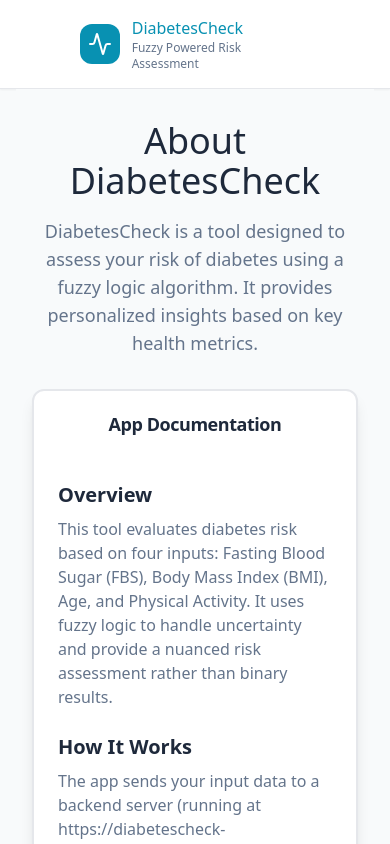
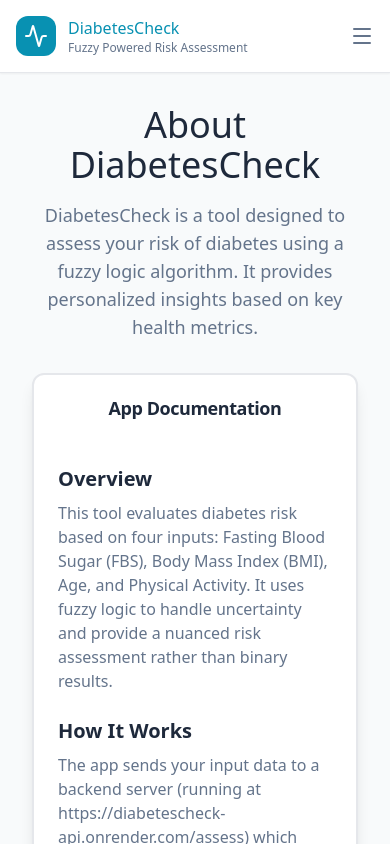
Before and after one commit to BinongoIsrael/diabetes-check-frontend, a React (Vite) app: page /about in a window 390 px wide. Shown: the top 844 px of the page. Built offline with nearby package versions, Linux system fonts and the light colour scheme.

Commit message:
Update responsiveness of header component.

```diff
--- a/src/components/Header.tsx
+++ b/src/components/Header.tsx
@@ -1,12 +1,15 @@
 // Header.tsx
-import { Activity } from "lucide-react";
+import { Activity, Menu } from "lucide-react";
 import { Link } from "react-router-dom";
+import { useState } from "react";
 
 export function Header() {
+  const [isMenuOpen, setIsMenuOpen] = useState(false);
+
   return (
-    <header className="w-full border-b bg-card shadow-sm">
-      <div className="container px-20 py-4">
-        <div className="flex items-center justify-between">
+    <header className="w-full border-b bg-card shadow-sm relative">
+      <div className="container mx-auto px-4 sm:px-6 lg:px-20 py-4">
+        <div className="flex items-center justify-between relative">
           <div className="flex items-center gap-3">
             <div className="w-10 h-10 rounded-lg bg-primary flex items-center justify-center">
               <Activity className="w-6 h-6 text-primary-foreground" />
@@ -30,8 +33,38 @@
               About
             </Link>
           </nav>
+          <button
+            className="md:hidden text-muted-foreground hover:text-foreground transition-colors"
+            onClick={() => setIsMenuOpen(!isMenuOpen)}
+            aria-label="Toggle mobile menu"
+          >
+            <Menu className="w-6 h-6" />
+          </button>
         </div>
       </div>
+      {isMenuOpen && (
+        <>
+          {/* Menu Panel */}
+          <nav className="fixed top-[73px] right-4 w-64 bg-white rounded-lg shadow-xl border border-gray-200 z-50 md:hidden overflow-hidden animate-in fade-in slide-in-from-top-2 duration-200">
+            <div className="py-2">
+              <a
+                href="/"
+                className="block px-6 py-3 text-sm font-medium text-gray-700 hover:bg-gray-50 hover:text-gray-900 transition-colors"
+                onClick={() => setIsMenuOpen(false)}
+              >
+                Home
+              </a>
+              <a
+                href="/about"
+                className="block px-6 py-3 text-sm font-medium text-gray-700 hover:bg-gray-50 hover:text-gray-900 transition-colors"
+                onClick={() => setIsMenuOpen(false)}
+              >
+                About
+              </a>
+            </div>
+          </nav>
+        </>
+      )}
     </header>
   );
 }
```
